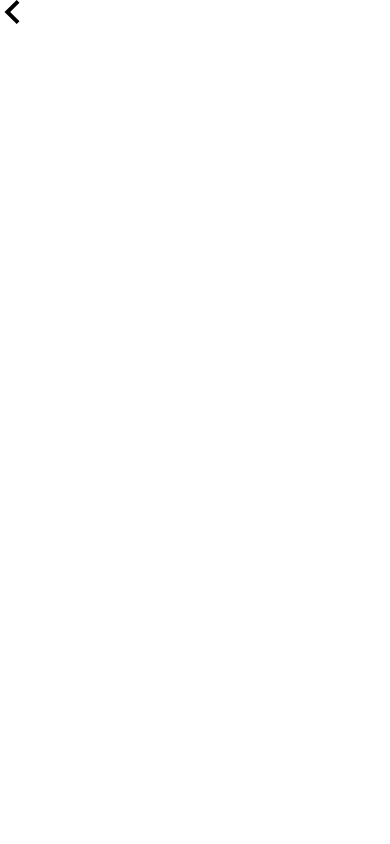
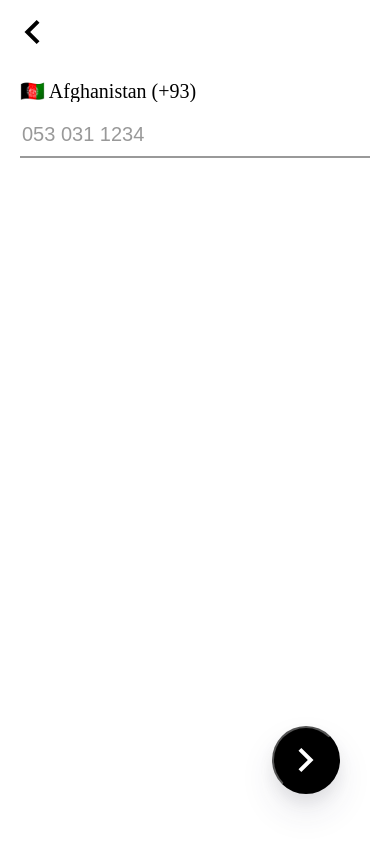
Before and after one commit to baekCode/nuber-clone, a React (Create React App) app in the folder nuber-client/: page /phone-login in a window 390 px wide. Built offline with nearby package versions, Linux system fonts and the light colour scheme.

Commit message:
feat : PhoneLoginPresenter 스타일링

```diff
--- a/nuber-client/src/Routes/PhoneLogin/PhoneLoginPresenter.tsx
+++ b/nuber-client/src/Routes/PhoneLogin/PhoneLoginPresenter.tsx
@@ -1,15 +1,48 @@
 import React from 'react';
 import Helmet from 'react-helmet';
-import styled from '../../styles/typed-components';
+import styled from 'src/styles/typed-components';
 import BackArrowBtn from 'src/Components/BackArrowBtn';
+import Input from 'src/Components/Input';
+import { countries } from 'src/countries';
 
 interface IProps {}
 
-const Container = styled.div``;
+const Container = styled.div`
+  margin-top: 30px;
+  padding: 50px 20px;
+`;
 const BackArrowExtends = styled(BackArrowBtn)`
   position: absolute;
-  top: 0;
-  left: 0;
+  top: 20px;
+  left: 20px;
+`;
+const CountrySelect = styled.select`
+  font-size: 20px;
+  color: '#2c3e50';
+  -webkit-appearance: none;
+  -moz-appearance: none;
+  appearance: none;
+  background-color: white;
+  border: 0;
+  font-family: 'Maven Pro';
+  margin-bottom: 20px;
+  width: 90%;
+`;
+const CountryOption = styled.option``;
+const Form = styled.form``;
+const Button = styled.button`
+  display: flex;
+  align-items: center;
+  justify-content: center;
+  position: absolute;
+  right: 50px;
+  bottom: 50px;
+  padding: 20px;
+  color: white;
+  border-radius: 50%;
+  background-color: black;
+  box-shadow: 0 18px 35px rgba(50, 50, 93, 0.1), 0 8px 15px rgba(0, 0, 0, 0.07);
+  cursor: pointer;
 `;
 
 const PhoneLoginPresenter: React.SFC<IProps> = () => (
@@ -18,6 +51,21 @@ const PhoneLoginPresenter: React.SFC<IProps> = () => (
       <title>Phone Login : Nuber</title>
     </Helmet>
     <BackArrowExtends linkTo={'/'} />
+    <CountrySelect>
+      {countries.map((country, index) => (
+        <CountryOption key={index} value={country.dial_code}>
+          {country.flag} {country.name} ({country.dial_code})
+        </CountryOption>
+      ))}
+    </CountrySelect>
+    <Form>
+      <Input placeholder={'053 031 1234'} />
+      <Button>
+        <svg xmlns="http://www.w3.org/2000/svg" width="24" height="24" viewBox="0 0 24 24" fill={'white'}>
+          <path d="M7.33 24l-2.83-2.829 9.339-9.175-9.339-9.167 2.83-2.829 12.17 11.996z" />
+        </svg>
+      </Button>
+    </Form>
   </Container>
 );
 
```
